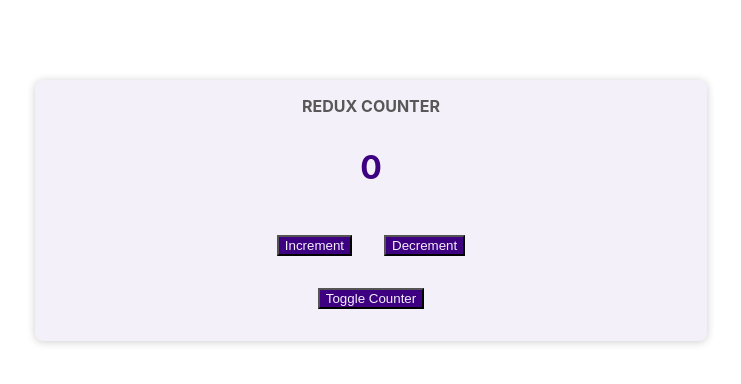
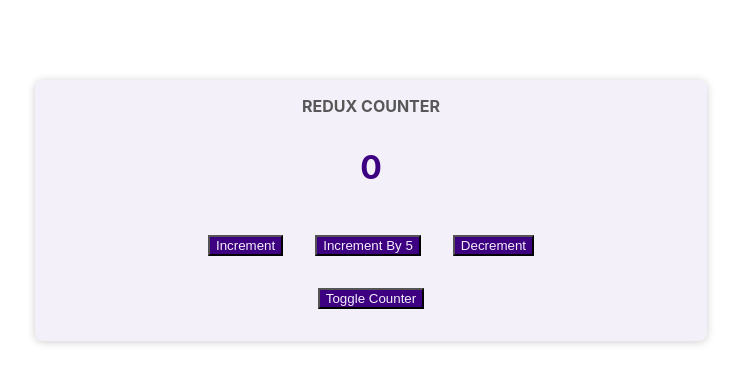
Before and after one commit to apeksha2697/redux-practice, a React (Create React App) app: page / in a window 1280 px wide. Shown: the top 384 px of the page, without its empty margins (269-1010 px from the left). Built offline with nearby package versions, Linux system fonts and the light colour scheme.

Commit message:
added button to increment by 5

```diff
--- a/src/components/Counter.js
+++ b/src/components/Counter.js
@@ -10,6 +10,9 @@
   const increamentHandler = () => {
     dispatch({ type: 'increament' });
   };
+  const increaseHandler = () => {
+    dispatch({ type: 'increase', amount: 5 });
+  };
   const decrementHandler = () => {
     dispatch({ type: 'decrement' });
   };
@@ -20,6 +23,7 @@
       <div className={classes.value}>{counter}</div>
       <div>
         <button onClick={increamentHandler}>Increment</button>
+        <button onClick={increaseHandler}>Increment By 5</button>
         <button onClick={decrementHandler}>Decrement</button>
       </div>
       <button onClick={toggleCounterHandler}>Toggle Counter</button>
```
